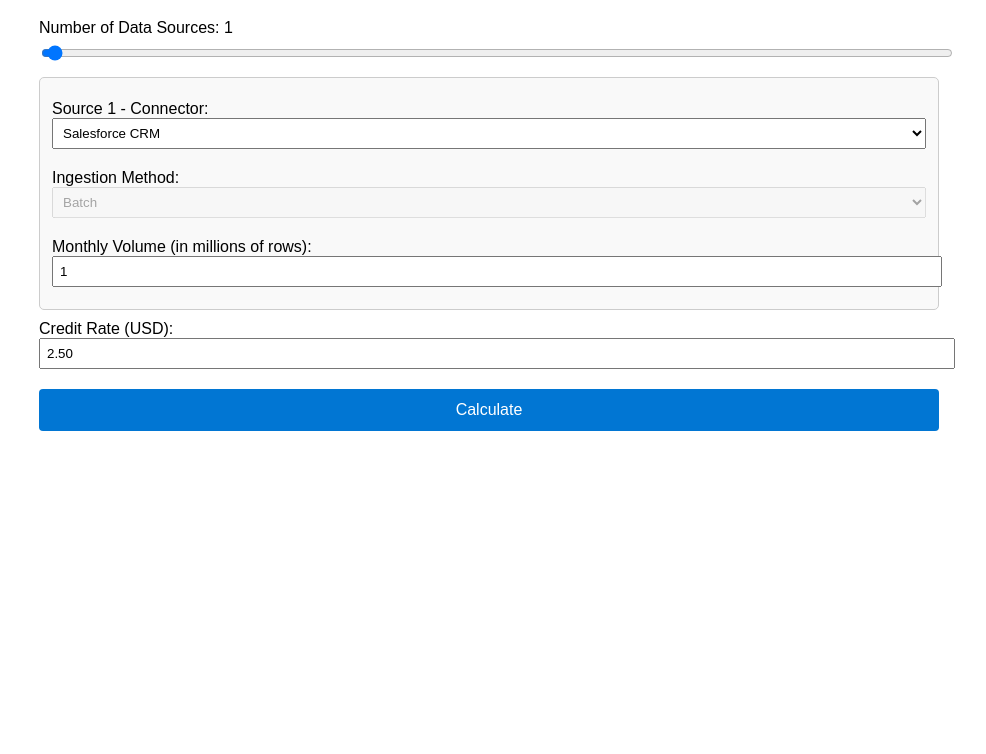
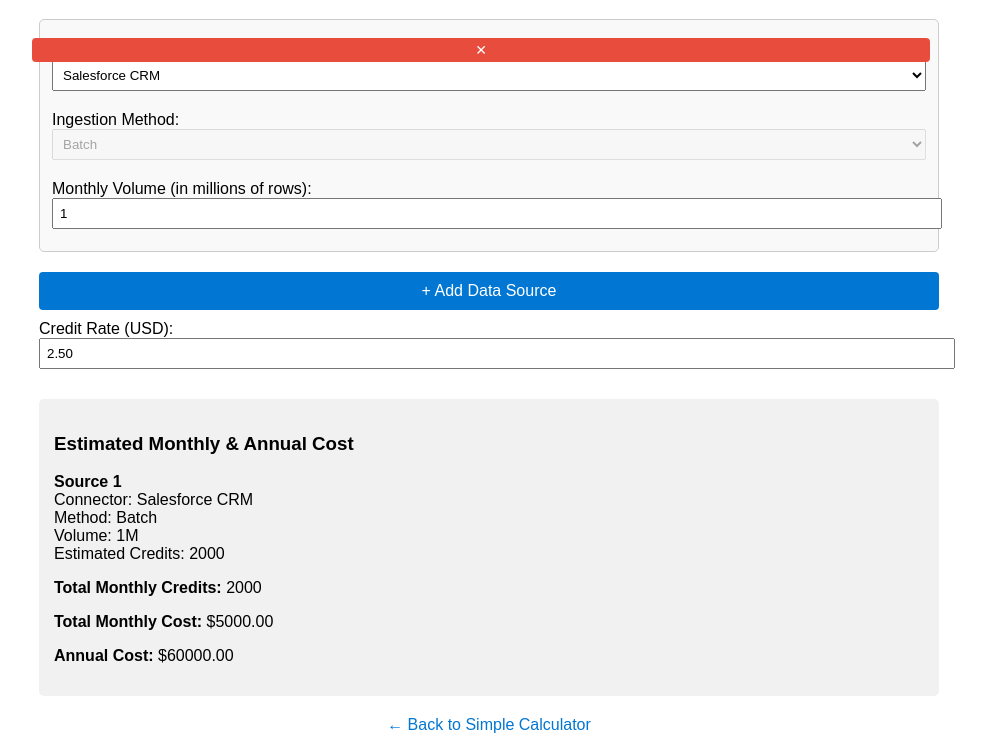
Before and after one commit to lapauzaiii/CalcTheForce, a plain HTML site: page advanced.html in a window 1280 px wide. Shown: the part 81-835 px from the top of the page, without its empty margins (151-1137 px from the left). Before the commit the page ends 800 px from the top, so only its background shows below. Drawn offline with Linux system fonts and the light colour scheme.

Commit message:
Update advanced.html

```diff
--- a/advanced.html
+++ b/advanced.html
@@ -30,6 +30,30 @@
       margin-bottom: 10px;
       border-radius: 5px;
       background-color: #f9f9f9;
+      position: relative;
+    }
+    .remove-btn {
+      position: absolute;
+      top: 8px;
+      right: 8px;
+      background: #e74c3c;
+      color: white;
+      border: none;
+      font-size: 14px;
+      padding: 4px 8px;
+      border-radius: 4px;
+      cursor: pointer;
+    }
+    button {
+      background-color: #0176D3;
+      color: white;
+      font-size: 16px;
+      padding: 10px 20px;
+      border: none;
+      border-radius: 4px;
+      cursor: pointer;
+      width: 100%;
+      margin-top: 10px;
     }
     .results {
       background: #f1f1f1;
@@ -37,112 +61,122 @@
       border-radius: 5px;
       margin-top: 20px;
     }
-    button {
-      width: 100%;
-      padding: 12px;
-      font-size: 16px;
-      background: #0176D3;
-      color: white;
-      border: none;
-      border-radius: 4px;
-      margin-top: 10px;
-      cursor: pointer;
+    .back-link {
+      text-align: center;
+      margin-top: 20px;
+    }
+    .back-link a {
+      color: #0176D3;
+      text-decoration: none;
     }
   </style>
 </head>
 <body>
   <h1>Advanced Data Cloud TCO Calculator</h1>
 
-  <label>Number of Data Sources: <span id="sourceCountLabel">1</span></label>
-  <input type="range" id="sourceCount" min="1" max="50" value="1" oninput="generateSources(this.value)" />
-
   <div id="sourceContainer"></div>
 
+  <button onclick="addSource()">+ Add Data Source</button>
+
   <label>Credit Rate (USD):</label>
-  <input type="number" id="creditRate" value="2.50" step="0.01" />
-
-  <button onclick="calculateAdvanced()">Calculate</button>
+  <input type="number" id="creditRate" value="2.50" step="0.01" oninput="calculateAdvanced()" />
 
   <div id="results" class="results" style="display:none;">
-    <h3>Estimated Cost</h3>
-    <div id="breakdown"></div>
+    <h3>Estimated Monthly & Annual Cost</h3>
+    <div id="sourceBreakdown"></div>
     <p><strong>Total Monthly Credits:</strong> <span id="totalCredits"></span></p>
     <p><strong>Total Monthly Cost:</strong> $<span id="totalCost"></span></p>
     <p><strong>Annual Cost:</strong> $<span id="annualCost"></span></p>
   </div>
 
+  <div class="back-link">
+    <a href="index.html">&larr; Back to Simple Calculator</a>
+  </div>
+
   <script src="assets/scripts/data-sources.js"></script>
   <script>
-    function generateSources(count) {
+    let sourceCount = 0;
+
+    function addSource(defaultConnector = "Salesforce CRM") {
       const container = document.getElementById("sourceContainer");
-      document.getElementById("sourceCountLabel").textContent = count;
-      container.innerHTML = "";
-
-      for (let i = 0; i < count; i++) {
       const block = document.createElement("div");
       block.className = "source-block";
+      block.setAttribute("id", `source-${sourceCount}`);
 
       const connectorOptions = Object.keys(connectorIngestionOptions)
-          .map(conn => `<option value="${conn}">${conn}</option>`)
+        .map(conn => `<option value="${conn}" ${conn === defaultConnector ? 'selected' : ''}>${conn}</option>`)
         .join("");
 
       block.innerHTML = `
-          <label>Source ${i + 1} - Connector:</label>
-          <select id="connector-${i}" onchange="updateIngestionOptions(${i})">
+        <button class="remove-btn" onclick="removeSource(${sourceCount})">✕</button>
+        <label>Connector:</label>
+        <select id="connector-${sourceCount}" onchange="updateIngestionOptions(${sourceCount}); calculateAdvanced()">
           ${connectorOptions}
         </select>
+
         <label>Ingestion Method:</label>
-          <select id="method-${i}"></select>
+        <select id="method-${sourceCount}" onchange="calculateAdvanced()"></select>
+
         <label>Monthly Volume (in millions of rows):</label>
-          <input type="number" id="volume-${i}" value="1" min="0" step="0.1" />
+        <input type="number" id="volume-${sourceCount}" value="1" min="0" step="0.1" oninput="calculateAdvanced()" />
       `;
 
       container.appendChild(block);
-        updateIngestionOptions(i);
+      updateIngestionOptions(sourceCount);
+      sourceCount++;
+      calculateAdvanced();
     }
+
+    function removeSource(index) {
+      const block = document.getElementById(`source-${index}`);
+      block.remove();
+      calculateAdvanced();
     }
 
     function updateIngestionOptions(index) {
-      const conn = document.getElementById(`connector-${index}`).value;
+      const connector = document.getElementById(`connector-${index}`).value;
       const methodDropdown = document.getElementById(`method-${index}`);
-      const methods = connectorIngestionOptions[conn] || ["Batch"];
-
+      const methods = connectorIngestionOptions[connector] || ["Batch"];
       methodDropdown.innerHTML = methods.map(m =>
         `<option value="${m}">${m}</option>`).join("");
       methodDropdown.disabled = methods.length === 1;
     }
 
     function calculateAdvanced() {
-      const count = parseInt(document.getElementById("sourceCount").value);
       const rate = parseFloat(document.getElementById("creditRate").value);
+      const container = document.getElementById("sourceContainer");
+      const blocks = container.querySelectorAll(".source-block");
+
       let totalCredits = 0;
       let breakdownHTML = "";
 
-      for (let i = 0; i < count; i++) {
-        const conn = document.getElementById(`connector-${i}`).value;
-        const method = document.getElementById(`method-${i}`).value;
-        const vol = parseFloat(document.getElementById(`volume-${i}`).value);
+      blocks.forEach((block, i) => {
+        const id = block.id.split("-")[1];
+        const connector = document.getElementById(`connector-${id}`).value;
+        const method = document.getElementById(`method-${id}`).value;
+        const volume = parseFloat(document.getElementById(`volume-${id}`).value) || 0;
         const multiplier = creditMultipliers[method] || 2000;
-        const credits = Math.round(multiplier * vol);
+        const credits = Math.round(multiplier * volume);
         totalCredits += credits;
 
         breakdownHTML += `
-          <p><strong>Source ${i + 1}</strong><br/>
-          Connector: ${conn}<br/>
+          <p><strong>Source ${parseInt(id) + 1}</strong><br/>
+          Connector: ${connector}<br/>
           Method: ${method}<br/>
-          Volume: ${vol}M<br/>
+          Volume: ${volume}M<br/>
           Estimated Credits: ${credits}</p>
         `;
-      }
+      });
 
-      document.getElementById("breakdown").innerHTML = breakdownHTML;
+      document.getElementById("sourceBreakdown").innerHTML = breakdownHTML;
       document.getElementById("totalCredits").textContent = totalCredits;
       document.getElementById("totalCost").textContent = (totalCredits * rate).toFixed(2);
       document.getElementById("annualCost").textContent = (totalCredits * rate * 12).toFixed(2);
-      document.getElementById("results").style.display = "block";
+      document.getElementById("results").style.display = blocks.length > 0 ? "block" : "none";
     }
 
-    generateSources(1);
+    // Load with one default row
+    window.onload = () => addSource();
   </script>
 </body>
 </html>
```
Lines whose indentation alone changed are shown as unchanged.
